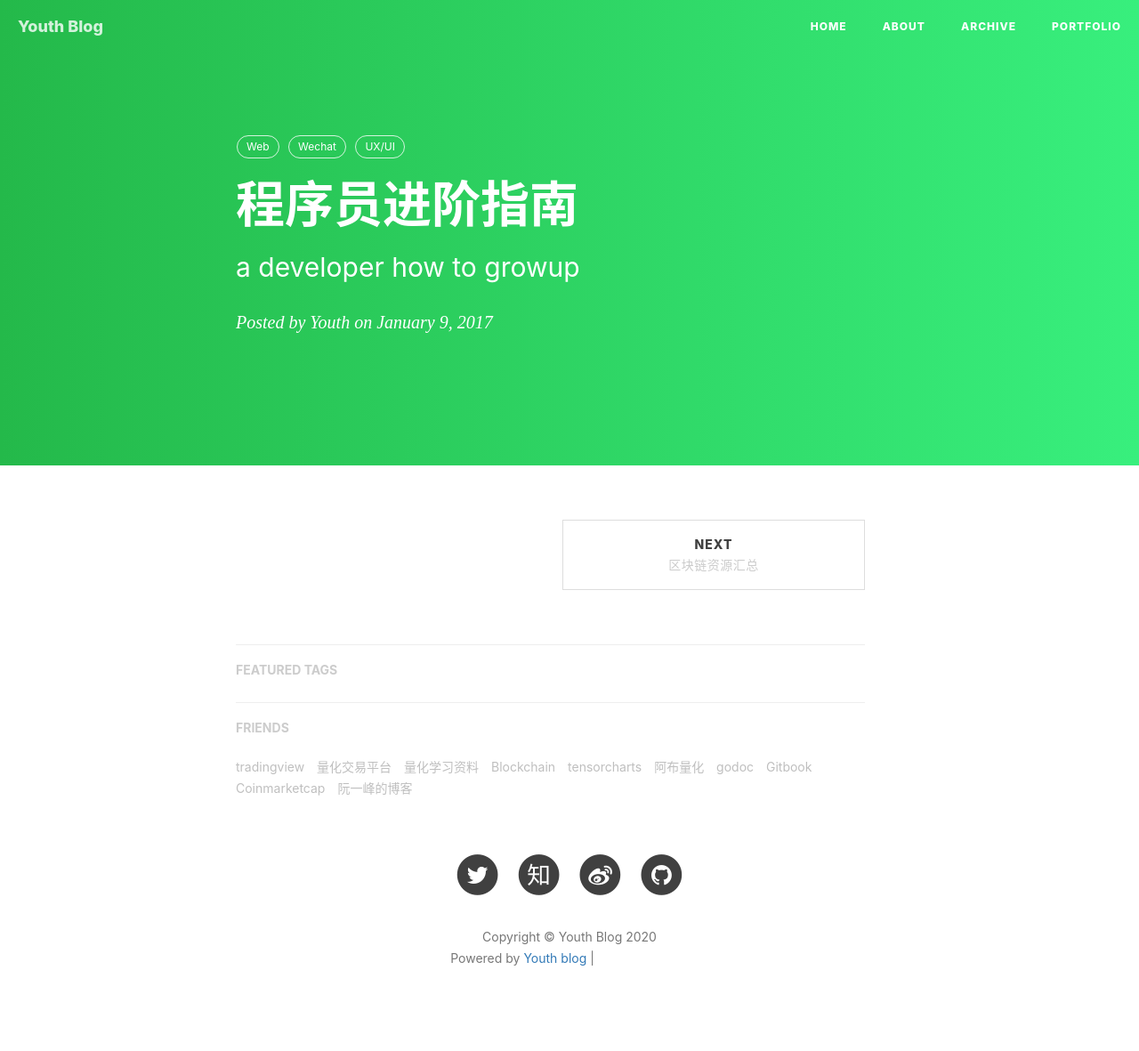
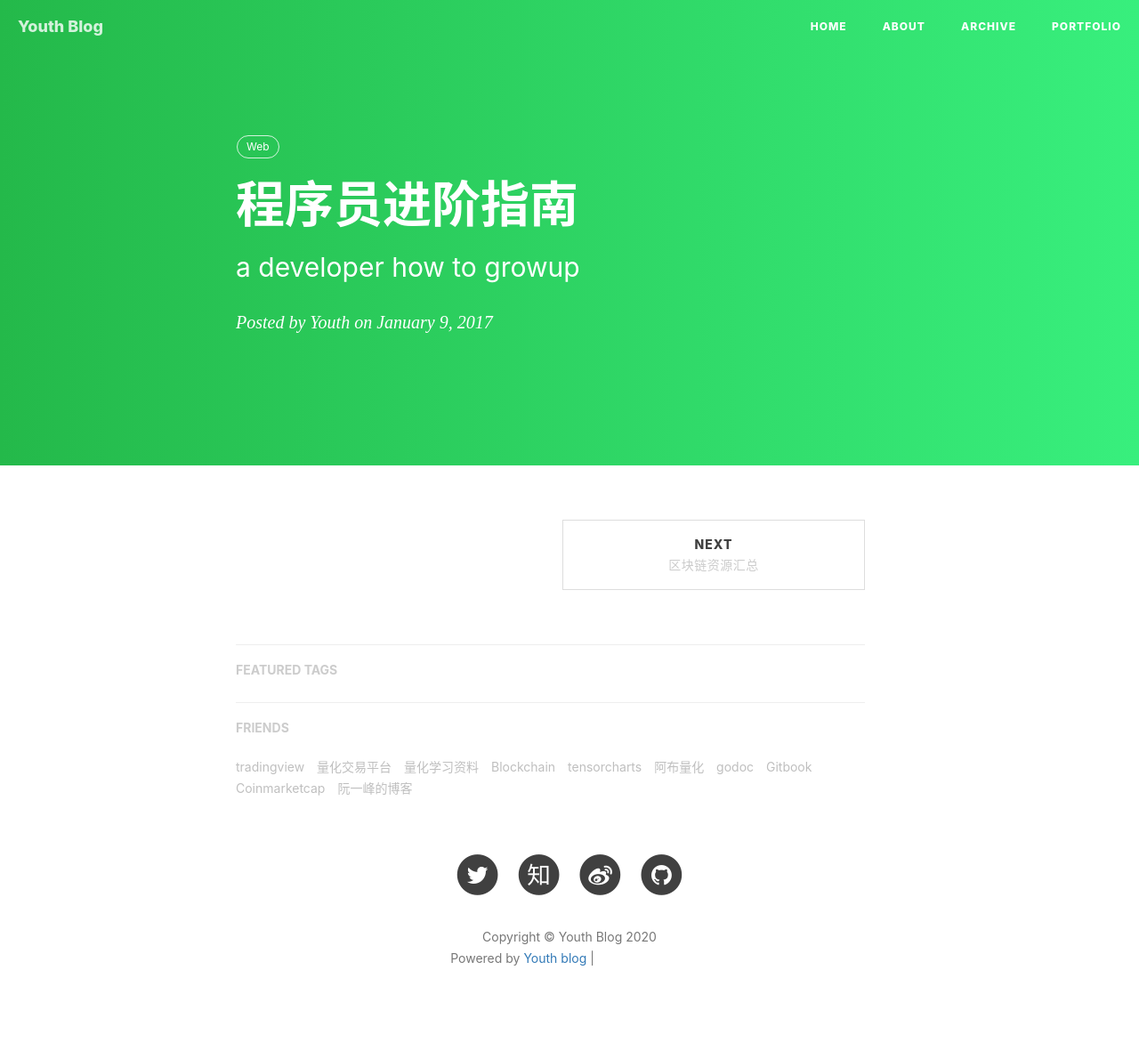
Before and after one commit to YouthTrading/youthtrading.github.io, a Jekyll site: the page built from _posts/2017-01-09-programer.markdown, in a window 1280 px wide. Shown: the whole page at 89% size. Built offline with Jekyll 4.4.1, drawn with Linux system fonts in a browser that asks for light colours; nearby versions of some CDN libraries; comment, search, counter and statistics services are not loaded; grey boxes are pictures that could not be loaded.

Commit message:
add docs

```diff
--- a/_posts/2014-01-29-hello.markdown
+++ b/_posts/2014-01-29-hello.markdown
@@ -8,7 +8,6 @@ header-img: "img/post-bg-2015.jpg"
 catalog: true
 tags:
     - 生活
-    - Meta
 ---
 
 > “Yeah It's on. ”
--- a/_posts/2017-01-09-programer.markdown
+++ b/_posts/2017-01-09-programer.markdown
@@ -7,6 +7,4 @@ header-img: ""
 header-bg-css: "linear-gradient(to right, #24b94a, #38ef7d);"
 tags:
   - Web
-  - Wechat
-  - UX/UI
 ---
```
